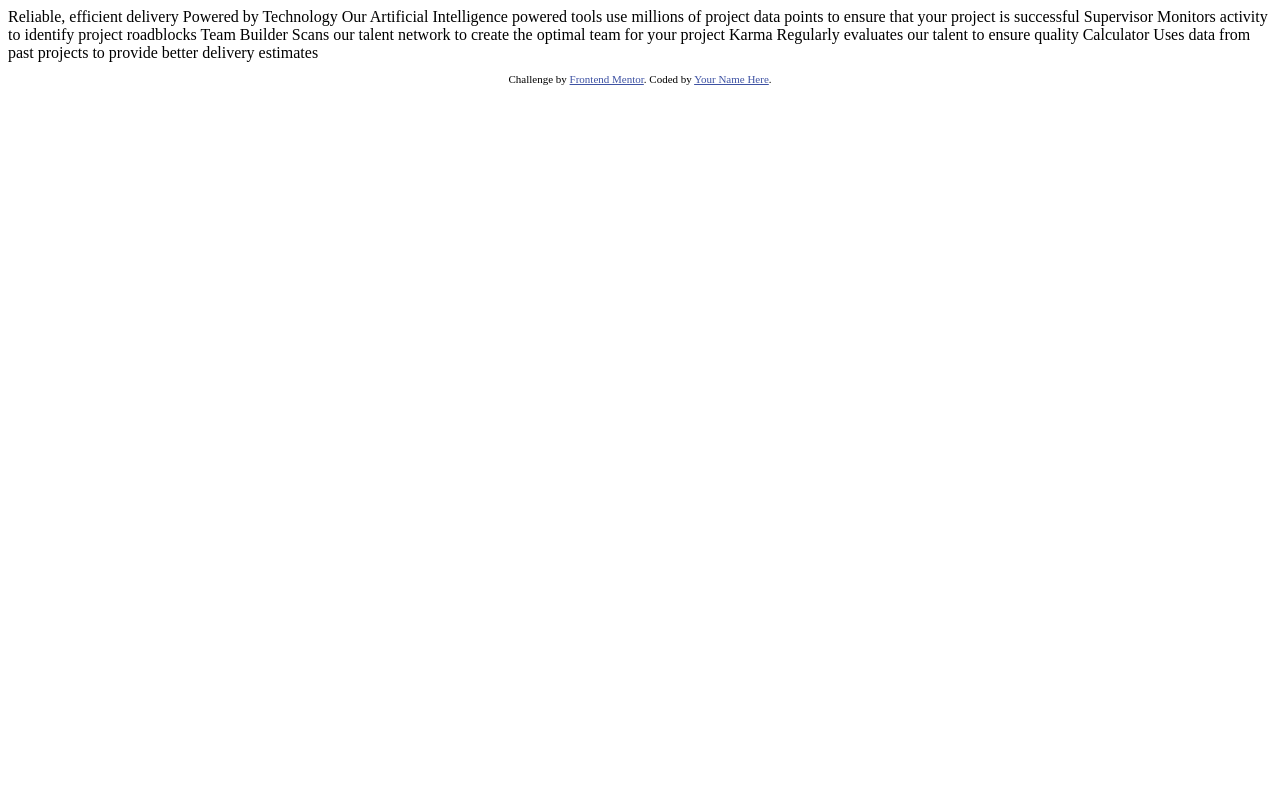
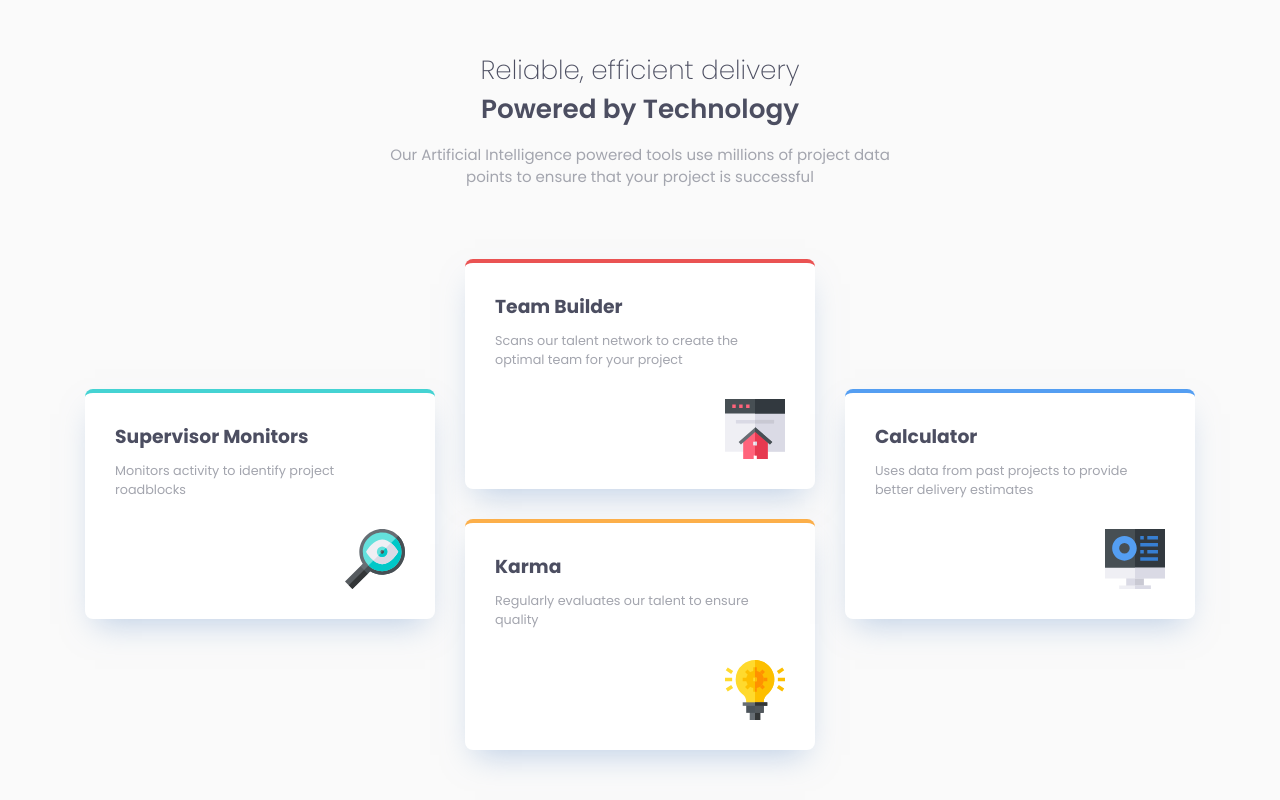
Before and after one commit to bethjaye136/four-card-feature-section-master, a plain HTML site: page index.html in a window 1280 px wide. Drawn offline with Linux system fonts and the light colour scheme.

Commit message:
finished project

```diff
--- a/index.html
+++ b/index.html
@@ -1,44 +1,81 @@
 <!DOCTYPE html>
 <html lang="en">
   <head>
-  <meta charset="UTF-8">
-  <meta name="viewport" content="width=device-width, initial-scale=1.0"> <!-- displays site properly based on user's device -->
-
-  <link rel="icon" type="image/png" sizes="32x32" href="./images/favicon-32x32.png">
+    <meta charset="UTF-8" />
+    <meta name="viewport" content="width=device-width, initial-scale=1.0" />
+    <!-- displays site properly based on user's device -->
+    <link rel="stylesheet" href="styles.css" />
+    <link
+      rel="icon"
+      type="image/png"
+      sizes="32x32"
+      href="./images/favicon-32x32.png"
+    />
 
     <title>Frontend Mentor | Four card feature section</title>
 
     <!-- Feel free to remove these styles or customise in your own stylesheet 👍 -->
     <style>
-    .attribution { font-size: 11px; text-align: center; }
-    .attribution a { color: hsl(228, 45%, 44%); }
+      @import url('https://fonts.googleapis.com/css2?family=Poppins:ital,wght@0,100;0,200;0,300;0,400;0,500;0,600;0,700;0,800;0,900;1,100;1,200;1,300;1,400;1,500;1,600;1,700;1,800;1,900&display=swap');
+      .attribution {
+        font-size: 11px;
+        text-align: center;
+      }
+      .attribution a {
+        color: hsl(228, 45%, 44%);
+      }
     </style>
   </head>
   <body>
+    <div class="top">
+      <h1>Reliable, efficient delivery</h1>
+      <h2>Powered by Technology</h2>
+      <p>
+        Our Artificial Intelligence powered tools use millions of project data
+        points to ensure that your project is successful
+      </p>
+    </div>
+    <div class="container">
+      <div class="column side-column">
+        <div class="card supervisor">
+          <h3>Supervisor Monitors</h3>
+          <p>Monitors activity to identify project roadblocks</p>
+          <img src="./images/icon-supervisor.svg" alt="Supervisor Icon" />
+        </div>
+      </div>
 
-  Reliable, efficient delivery
-  Powered by Technology
+      <div class="column middle-column">
+        <div class="card team-builder">
+          <h3>Team Builder</h3>
+          <p>
+            Scans our talent network to create the optimal team for your project
+          </p>
+          <img src="./images/icon-team-builder.svg" alt="Team Builder Icon" />
+        </div>
 
-  Our Artificial Intelligence powered tools use millions of project data points
-  to ensure that your project is successful
+        <div class="card karma">
+          <h3>Karma</h3>
+          <p>Regularly evaluates our talent to ensure quality</p>
+          <img src="./images/icon-karma.svg" alt="Karma Icon" />
+        </div>
+      </div>
 
-  Supervisor
-  Monitors activity to identify project roadblocks
-
-  Team Builder
-  Scans our talent network to create the optimal team for your project
-
-  Karma
-  Regularly evaluates our talent to ensure quality
-
-  Calculator
+      <div class="column side-column">
+        <div class="card calculator">
+          <h3>Calculator</h3>
+          <p>
             Uses data from past projects to provide better delivery estimates
-
-
+          </p>
+          <img src="./images/icon-calculator.svg" alt="Calculator Icon" />
+        </div>
+      </div>
+    </div>
     <footer>
       <p class="attribution">
-      Challenge by <a href="https://www.frontendmentor.io?ref=challenge" target="_blank">Frontend Mentor</a>.
-      Coded by <a href="#">Your Name Here</a>.
+        Challenge by
+        <a href="https://www.frontendmentor.io?ref=challenge" target="_blank"
+          >Frontend Mentor</a
+        >. Coded by <a href="#">Bethany Williams</a>.
       </p>
     </footer>
   </body>
--- /dev/null
+++ b/styles.css
@@ -0,0 +1,123 @@
+:root {
+  --primary-red: hsl(0, 78%, 62%);
+  --primary-cyan: hsl(180, 62%, 55%);
+  --primary-orange: hsl(34, 97%, 64%);
+  --primary-blue: hsl(212, 86%, 64%);
+  --neutral-dark: hsl(234, 12%, 34%);
+  --neutral-gray: hsl(229, 6%, 66%);
+}
+
+* {
+  box-sizing: border-box;
+  margin: 0;
+  padding: 0;
+}
+
+body {
+  font-family: 'Poppins', sans-serif;
+  font-size: 15px;
+  color: var(--neutral-dark);
+  background-color: hsl(0, 0%, 98%);
+  line-height: 1.5;
+}
+
+.top {
+  text-align: center;
+  padding: 50px 20px;
+  margin-bottom: 20px;
+}
+
+h1 {
+  font-weight: 200;
+  font-size: 1.75em;
+  color: var(--neutral-dark);
+}
+
+h2 {
+  font-weight: 600;
+  font-size: 1.75em;
+  color: var(--neutral-dark);
+  margin-bottom: 15px;
+}
+
+.top p {
+  color: var(--neutral-gray);
+  max-width: 500px;
+  margin: 0 auto;
+}
+
+.container {
+  display: flex;
+  flex-direction: row;
+  justify-content: center;
+  gap: 30px;
+  padding: 0 20px 50px 20px;
+  max-width: 1200px;
+  margin: 0 auto;
+}
+
+.side-column {
+  display: flex;
+  flex-direction: column;
+  justify-content: center;
+}
+
+.middle-column {
+  display: flex;
+  flex-direction: column;
+  gap: 30px;
+}
+
+.card {
+  background: white;
+  border-radius: 8px;
+  padding: 30px;
+  width: 350px;
+  max-width: 100%;
+  box-shadow: 0 15px 30px -10px rgba(131, 166, 210, 0.5);
+  border-top: 4px solid transparent;
+
+  display: flex;
+  flex-direction: column;
+}
+
+.card h3 {
+  font-size: 1.25em;
+  margin-bottom: 10px;
+  color: var(--neutral-dark);
+}
+
+.card p {
+  font-size: 0.85em;
+  color: var(--neutral-gray);
+  margin-bottom: 30px;
+}
+
+.card img {
+  align-self: flex-end;
+  width: 60px;
+}
+
+.supervisor {
+  border-color: var(--primary-cyan);
+}
+.team-builder {
+  border-color: var(--primary-red);
+}
+.karma {
+  border-color: var(--primary-orange);
+}
+.calculator {
+  border-color: var(--primary-blue);
+}
+
+footer {
+  display: none;
+}
+
+@media (max-width: 900px) {
+  .container {
+    flex-direction: column;
+    align-items: center;
+  }
+}
```
Lines whose indentation alone changed are shown as unchanged.
